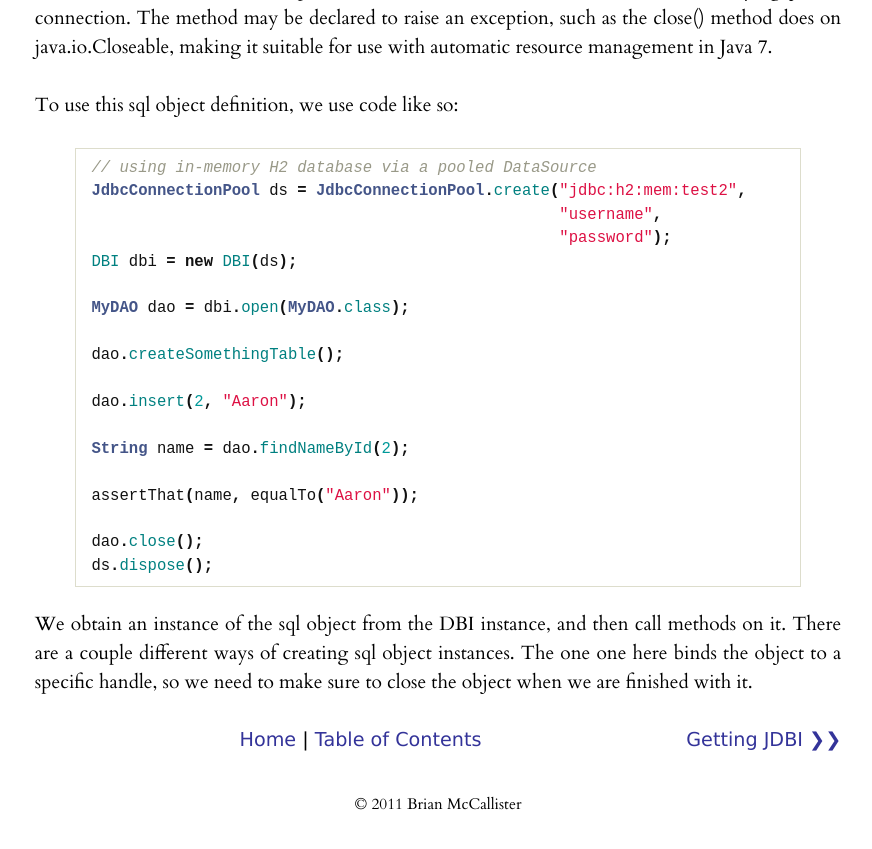
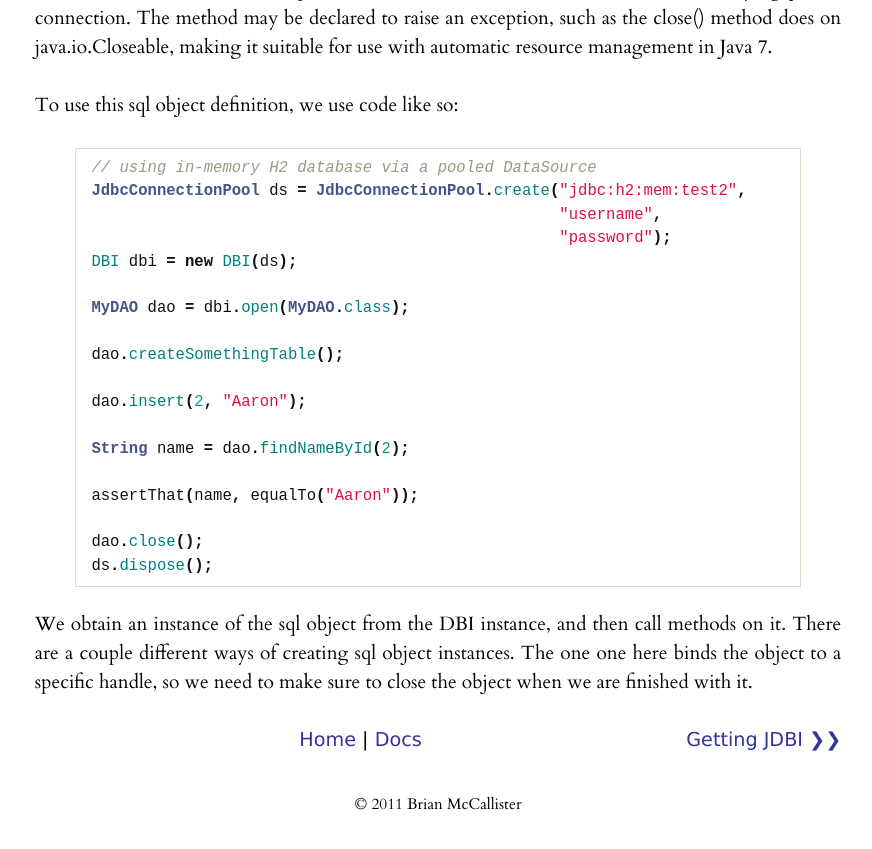
Before and after one commit to jdbi/jdbi-docs, a Jekyll site: the page built from index.html, in a window 1280 px wide and 900 px high, scrolled down 1965 px. Shown: the top 849 px of the window, without its empty margins (202-1074 px from the left). Built offline with Jekyll 4.4.1, drawn with Linux system fonts in a browser that asks for light colours; the list of posts is cut into pages by our own code.

Commit message:
Toc -> Docs

```diff
--- a/index.html
+++ b/index.html
@@ -13,6 +13,6 @@
 
   <div id="pagination">
     <a href="/getting_jdbi/" class="forward">Getting JDBI ❯❯</a>
-    <a href="/">Home</a> | <a href="/archive.html">Table of Contents</a>
+    <a href="/">Home</a> | <a href="/archive.html">Docs</a>
   </div>
 </div>
```
Also changed, not shown: 1 other file.
